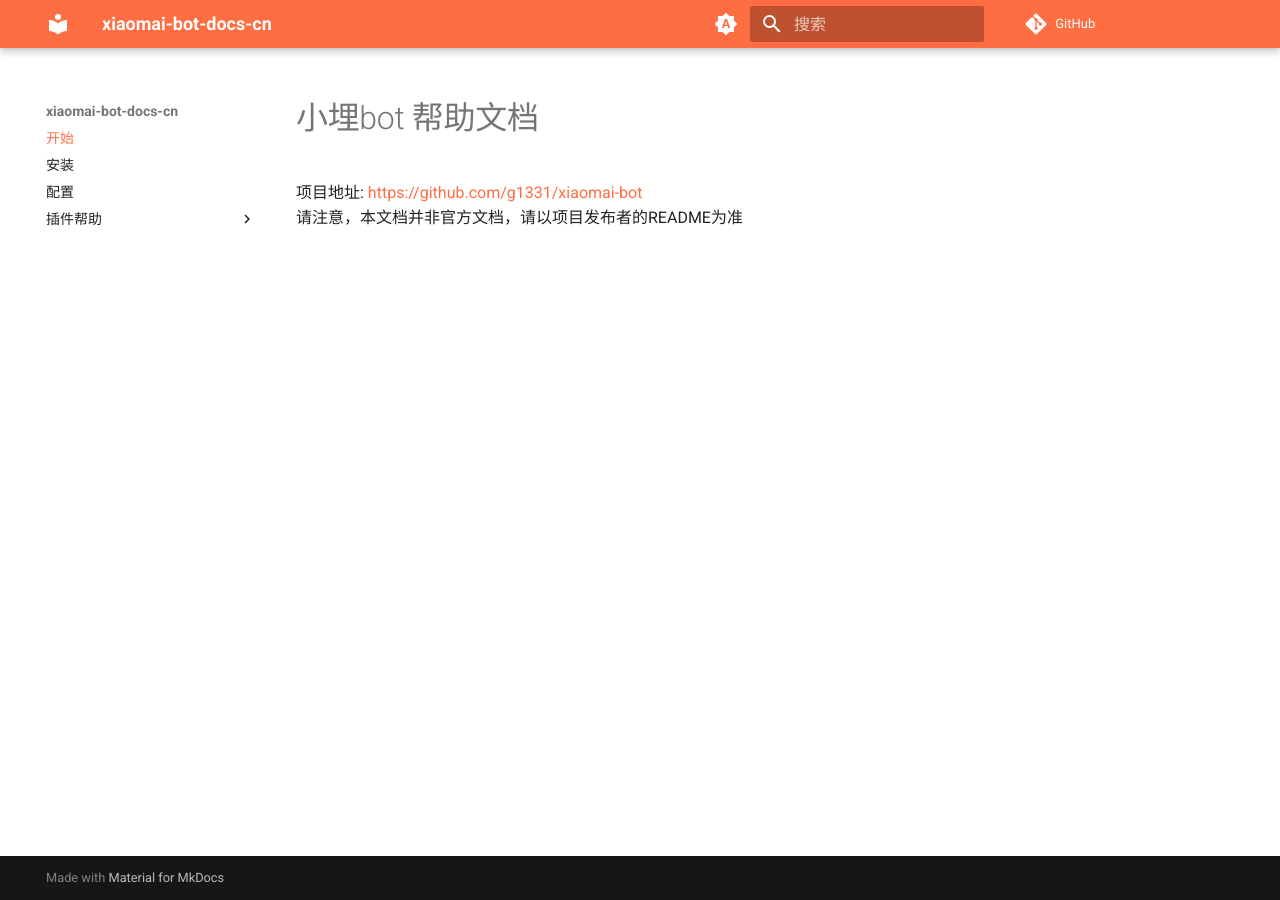
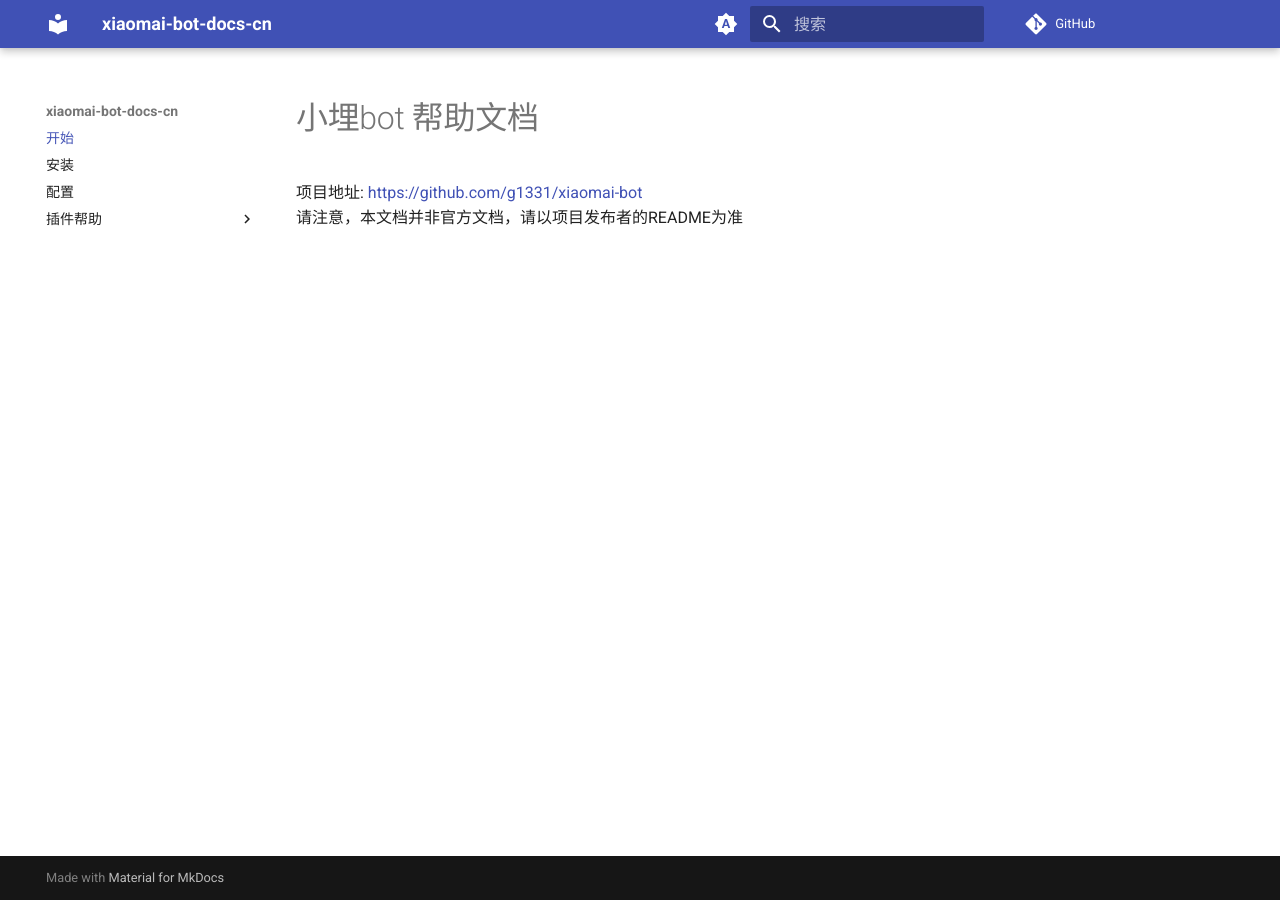
Before and after one commit to ifvlaboratory/xiaomai-bot-docs, an MkDocs documentation site: the page built from docs/index.md, in a window 1280 px wide. Built offline with MkDocs 1.6.1 and Material for MkDocs 9.7.7, drawn with Linux system fonts in a browser that asks for light colours; comment, search, counter and statistics services are not loaded.

Commit message:
Make dark mode darker

```diff
--- /dev/null
+++ b/docs/stylesheets/extra.css
@@ -0,0 +1,4 @@
+:root {
+    --md-primary-fg-color--light: #ffffff;
+    --md-primary-fg-color--dark:  #000000;
+  }
--- a/mkdocs.yml
+++ b/mkdocs.yml
@@ -23,25 +23,26 @@ theme:
     - media: "(prefers-color-scheme)"
       toggle:
         icon: material/brightness-auto
-        name: Switch to light mode
-
+        name: System preference
     # Palette toggle for light mode
     - media: "(prefers-color-scheme: light)"
       scheme: default
+      primary: indigo
+      accent: indigo
+      toggle:
+        icon: material/brightness-7
+        name: Light mode
+    # Palette toggle for dark mode
+    - media: "(prefers-color-scheme: dark)"
+      scheme: slate
       primary: deep orange
       accent: deep orange
       toggle:
-        icon: material/brightness-7
-        name: Switch to dark mode
+        icon: material/brightness-4
+        name: Dark mode
 
-    # Palette toggle for dark mode
-    - media: "(prefers-color-scheme: dark)"
-      scheme: slate
-      primary: indigo
-      accent: indigo
-      toggle:
-        icon: material/brightness-4
-        name: Switch to system preference
+extra_css:
+  - stylesheets/extra.css
 
 extra:
   analytics:
```
